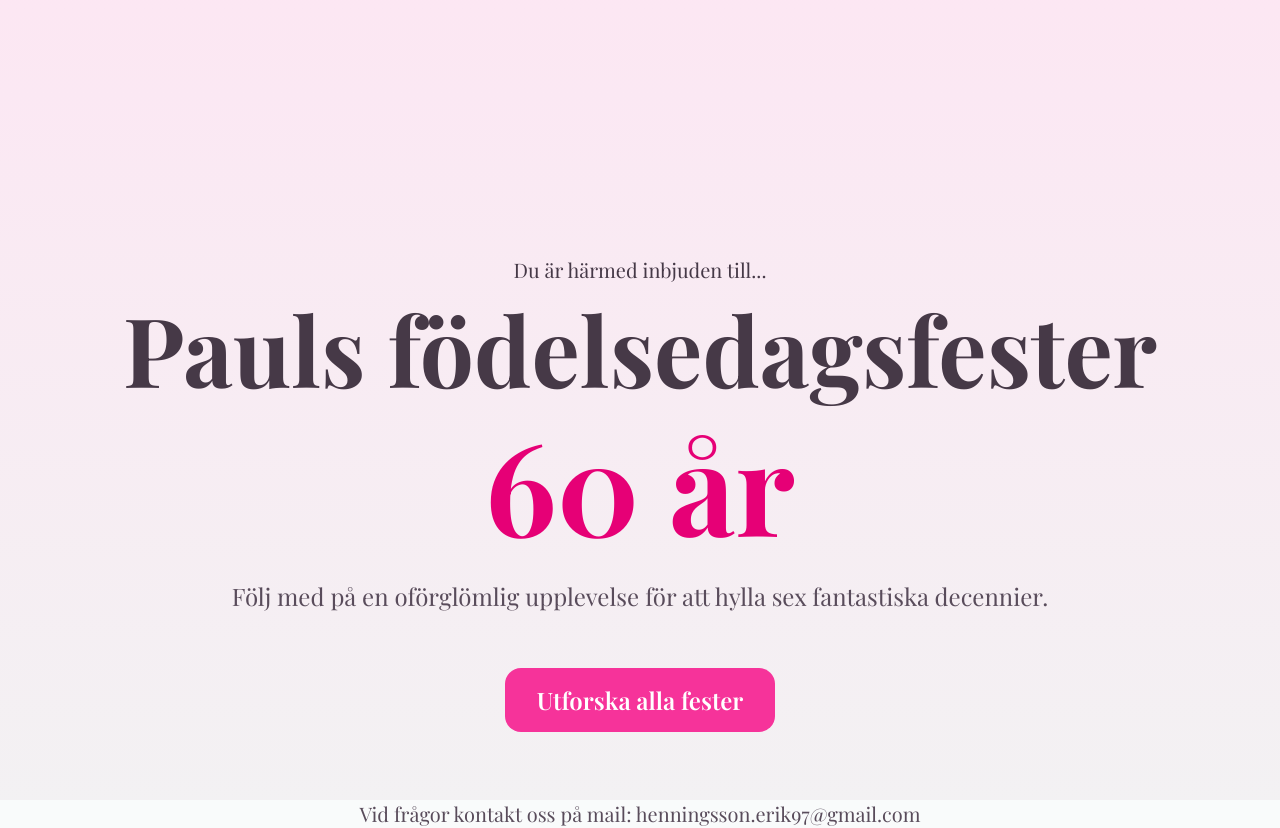
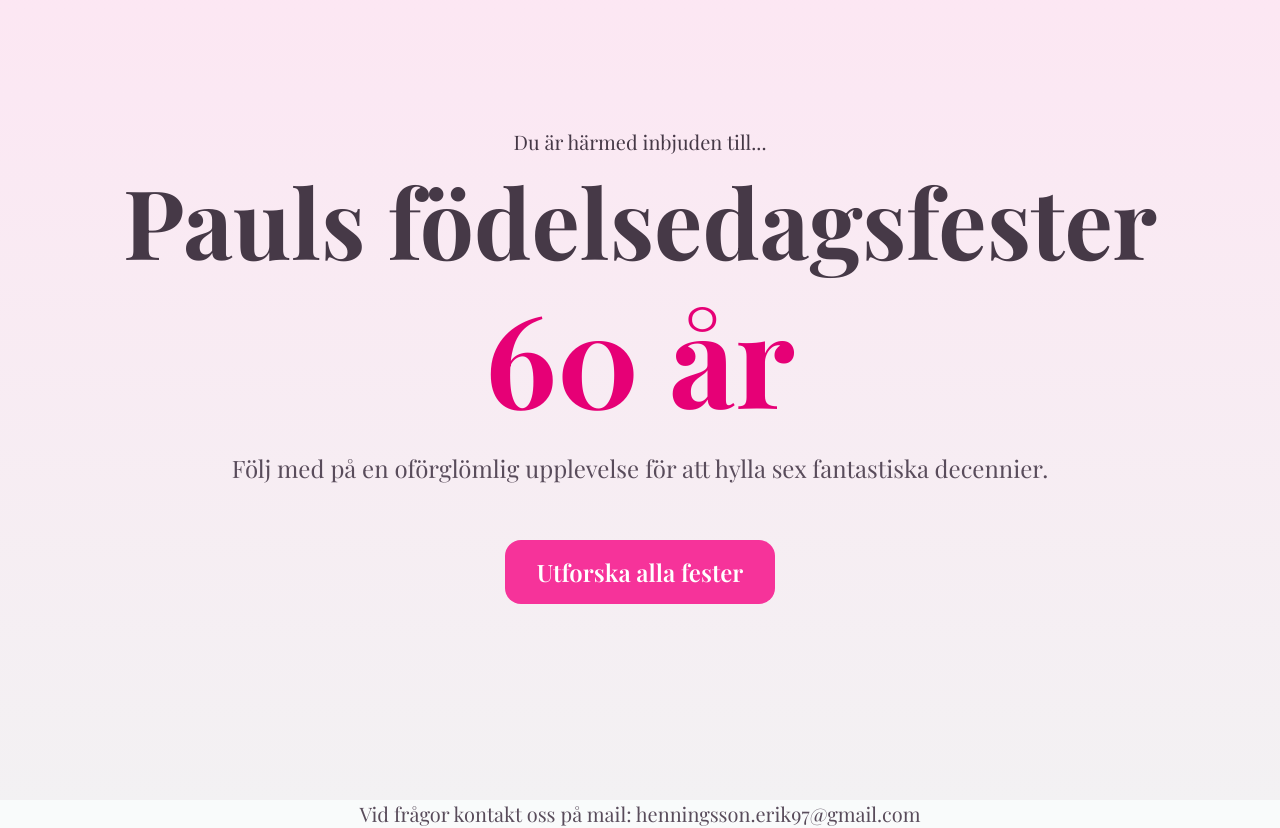
Before and after one commit to Godisstrut/PartyPlanner, a React (Vite) app in the folder party-project/: page / in a window 1280 px wide. Built offline with nearby package versions, Linux system fonts and the light colour scheme; a web font is replaced by a local one.

Commit message:
Styling update
Updated some styling for headers on events

```diff
--- a/party-project/package.json
+++ b/party-project/package.json
@@ -17,6 +17,7 @@
     "postcss": "^8.5.8",
     "react": "^19.2.0",
     "react-dom": "^19.2.0",
+    "react-router": "^7.13.2",
     "react-router-dom": "^7.13.1",
     "tailwindcss": "^4.2.1"
   },
--- a/party-project/src/App.tsx
+++ b/party-project/src/App.tsx
@@ -19,7 +19,7 @@ function App() {
           <Route path="/admin/:eventId" element={<AdminEventDetails />} />
         </Routes>
       </div>
-      <Footer />
+      { <Footer /> }
     </div>
   )
 }
--- a/party-project/src/Components/EventCard.tsx
+++ b/party-project/src/Components/EventCard.tsx
@@ -21,7 +21,7 @@ function EventCard({ event, basePath = "/events" }: EventCardProps) {
         <Link to={`${basePath}/${event.id}`} >
             <motion.div className="grid-rows-2 h-11/12 bg-white hover:cursor-pointer hover:shadow-lg hover:-translate-y-0.5 transition duration-300 ease-in-out rounded-xl p-6 m-6 border border-mauve-200 hover:border-pink-500">
                 <div className="flex items-start justify-between" >
-                    <h1 className="font-semibold text-3xl text-mauve-700" > {title}</h1>
+                    <h1 className="font-semibold text-3xl text-gold" > {title}</h1>
                     <span className=" font-medium text-sm tracking-[0.2em] uppercase bg-pink-50 rounded-full px-4 py-1" >{spots} Platser kvar</span>
                 </div>
                 <p className="text-xl text-mauve-600 mt-4 leading-relaxed mb-6 line-clamp-3 " > {description}</p>
--- a/party-project/src/Components/EventDetail.tsx
+++ b/party-project/src/Components/EventDetail.tsx
@@ -5,6 +5,8 @@ import { Link } from "react-router-dom";
 import { Calendar, Clock8, MapPinHouse, Users } from "lucide-react";
 
 function EventDetail() {
+
+
 
     const params = useParams<{eventId: string}>()
     const eventId = params.eventId
--- a/party-project/src/Pages/Home.tsx
+++ b/party-project/src/Pages/Home.tsx
@@ -20,7 +20,7 @@ function Home() {
     }
 
     return(
-        <motion.div className="flex flex-col items-center justify-start pt-64 gap-2 text-white bg-linear-to-b from-pink-100 to-mauve-100 h-screen w-screen"
+        <motion.div className="flex flex-col items-center justify-start pt-32 gap-2 text-white bg-linear-to-b from-pink-100 to-mauve-100 h-screen w-screen"
         variants={container}
         initial="hidden"
         animate="show"
--- a/party-project/src/index.css
+++ b/party-project/src/index.css
@@ -1 +1,5 @@
 @import "tailwindcss";
+
+@theme {
+    --color-gold: #D1AC00;
+}
```
Also changed, not shown: 1 other file (tests, documents, lock files or other folders).
